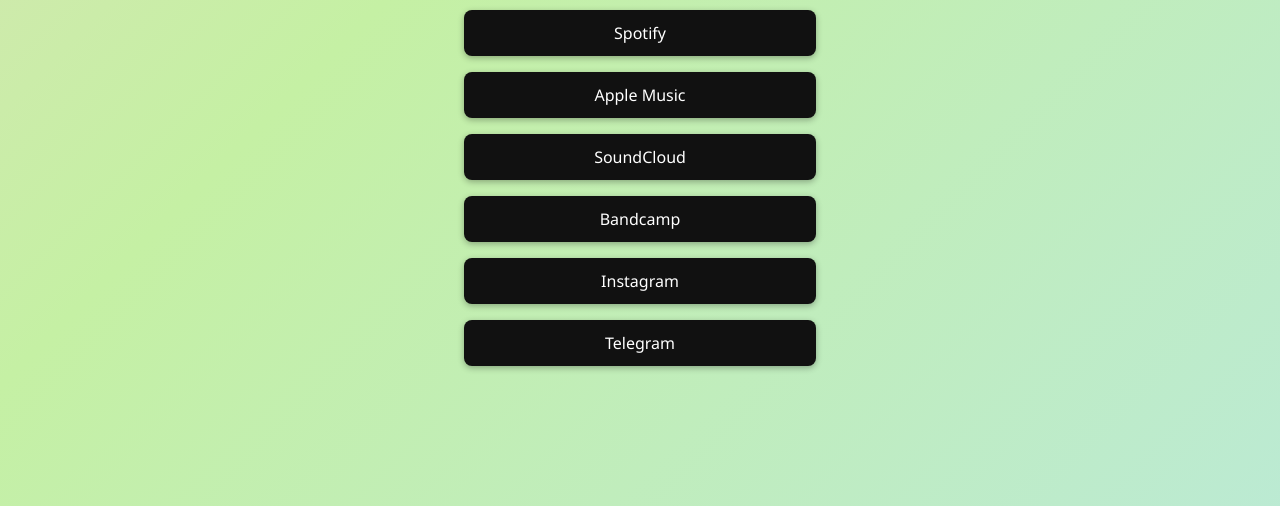
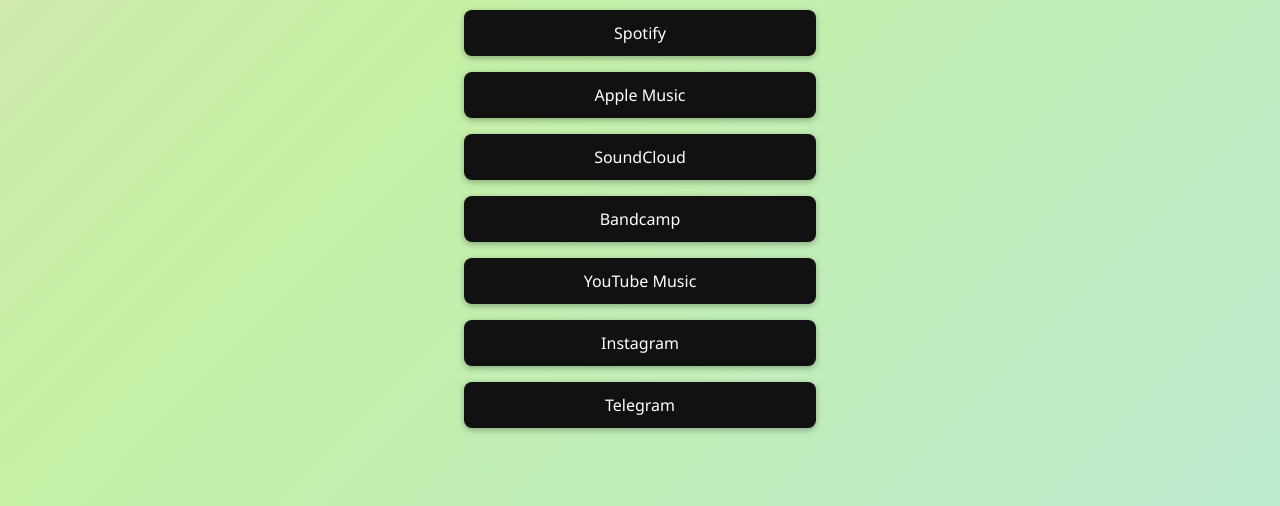
Before and after one commit to MixaMiixa/TapLinks, a plain HTML site: page index.html in a window 1280 px wide. Shown: the part 294-800 px from the top of the page. Drawn offline with Linux system fonts and the light colour scheme.

Commit message:
Add files via upload

```diff
--- a/index.html
+++ b/index.html
@@ -61,6 +61,7 @@
     .apple:hover { background-color: #fc3c44; }
     .soundcloud:hover { background-color: #ff7700; }
     .bandcamp:hover { background-color: #629aa9; }
+    .youtube:hover { background-color: #ff0000; }
     .instagram:hover { background-color: #e1306c; }
     .telegram:hover { background-color: #0088cc; }
 
@@ -79,6 +80,7 @@
   <a class="link apple" href="https://music.apple.com/ru/album/pulse/1806104225?i=1806104226&l=en-GB" target="_blank">Apple Music</a>
   <a class="link soundcloud" href="https://soundcloud.com/mixamiixa" target="_blank">SoundCloud</a>
   <a class="link bandcamp" href="https://mixamiixa.bandcamp.com/" target="_blank">Bandcamp</a>
+  <a class="link youtube" href="https://music.youtube.com/watch?v=C2yePdvu9nI&si=fDG2KkQq2iziuCx8" target="_blank">YouTube Music</a>
   <a class="link instagram" href="https://www.instagram.com/mihamineev/" target="_blank">Instagram</a>
   <a class="link telegram" href="https://t.me/MixaMiixa" target="_blank">Telegram</a>
 </body>
```
